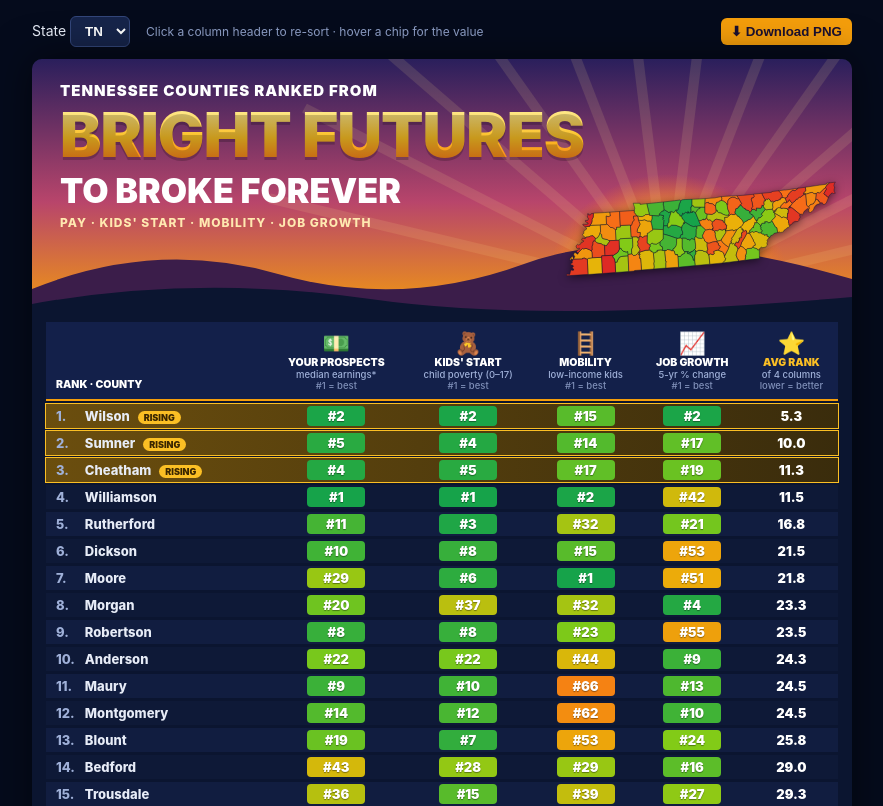
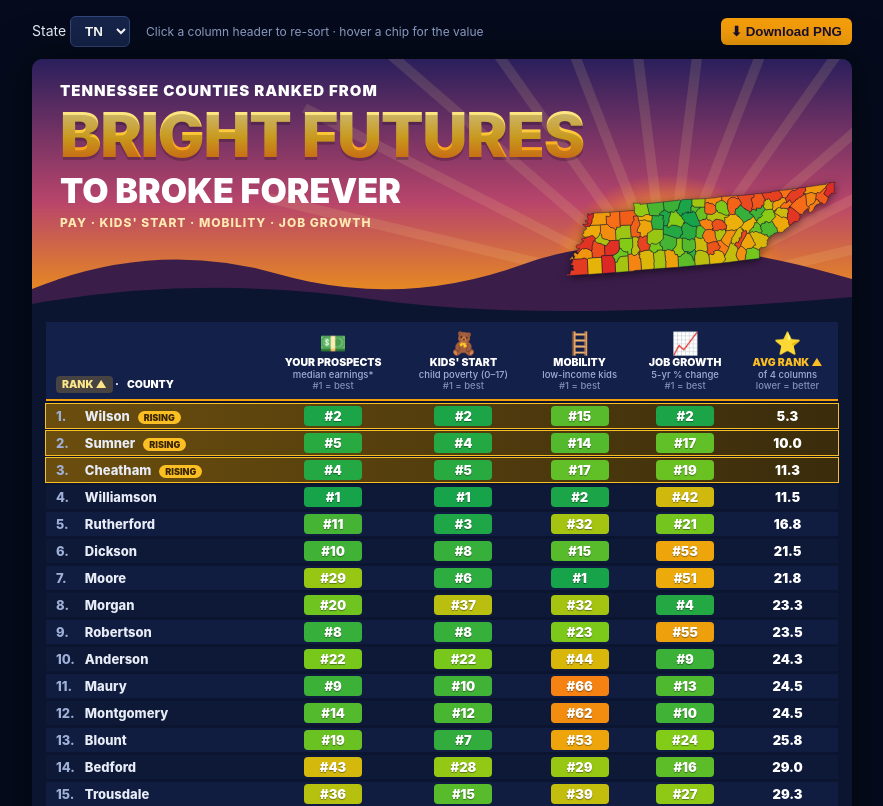
Before and after one commit to jehinkle/xbookmark-demos, a React (Vite) app: page / in a window 1280 px wide. Shown: the top 806 px of the page, without its empty margins (198-1081 px from the left). Built offline with nearby package versions, Linux system fonts and the light colour scheme.

Commit message:
County Futures: separate Rank and County name sorts with asc/desc arrows

```diff
--- a/src/App.jsx
+++ b/src/App.jsx
@@ -26,7 +26,10 @@ function heat(rank, n) {
 
 export default function App() {
   const [abbr, setAbbr] = useState('TN')
-  const [sort, setSort] = useState('avg')
+  const [sort, setSortS] = useState('avg')
+  const [dir, setDir] = useState(1)
+  const setSort = k => { if (k === sort) setDir(d => -d); else { setSortS(k); setDir(1) } }
+  const arrow = k => sort === k ? (dir === 1 ? ' ▲' : ' ▼') : ''
   const [tip, setTip] = useState(null)
   const posterRef = useRef(null)
   const { raw, map } = STATES[abbr]
@@ -43,7 +46,7 @@ export default function App() {
     return r
   }, [raw])
   const n = rows.length
-  const shown = useMemo(() => sort === 'avg' ? rows : [...rows].sort((a, b) => a.rk[sort] - b.rk[sort] || a.overall - b.overall), [rows, sort])
+  const shown = useMemo(() => [...rows].sort((a, b) => dir * (sort === 'avg' ? a.overall - b.overall : sort === 'name' ? a.name.localeCompare(b.name) : (a.rk[sort] - b.rk[sort] || a.overall - b.overall))), [rows, sort, dir])
   const last = rows[n - 1]
 
   const download = async () => {
@@ -86,10 +89,10 @@ export default function App() {
         <table>
           <thead>
             <tr>
-              <th className="nm" onClick={() => setSort('avg')}>RANK · COUNTY</th>
+              <th className="nm"><span className={'sk' + (sort === 'avg' ? ' on' : '')} onClick={() => setSort('avg')} title="Sort by overall rank">RANK{arrow('avg')}</span> · <span className={'sk' + (sort === 'name' ? ' on' : '')} onClick={() => setSort('name')} title="Sort by county name">COUNTY{arrow('name')}</span></th>
               {COLS.map(c => <th key={c.key} onClick={() => setSort(c.key)} className={sort === c.key ? 'on' : ''} title={c.tip}>
-                <div className="ic">{c.icon}</div>{c.label}<small>{c.sub}</small><small className="b">#1 = best</small></th>)}
-              <th onClick={() => setSort('avg')} className={sort === 'avg' ? 'on' : ''}><div className="ic">⭐</div>AVG RANK<small>of 4 columns</small><small className="b">lower = better</small></th>
+                <div className="ic">{c.icon}</div>{c.label}{arrow(c.key)}<small>{c.sub}</small><small className="b">#1 = best</small></th>)}
+              <th onClick={() => setSort('avg')} className={sort === 'avg' ? 'on' : ''}><div className="ic">⭐</div>AVG RANK{arrow('avg')}<small>of 4 columns</small><small className="b">lower = better</small></th>
             </tr>
           </thead>
           <tbody>
--- a/src/index.css
+++ b/src/index.css
@@ -33,3 +33,6 @@ footer{padding:18px 26px 22px}
 .legend{text-align:right;font-size:13px;margin:6px 0 14px;color:#cbd5f0}
 .notes{font-size:10.5px;color:#8fa0c8;line-height:1.5;text-align:center}
 .tip{position:fixed;background:#fff;color:#111;padding:5px 8px;border-radius:5px;font-size:12px;font-weight:700;pointer-events:none;z-index:9;box-shadow:0 2px 8px #0006}
+th.nm .sk { cursor: pointer; padding: 2px 6px; border-radius: 4px; }
+th.nm .sk:hover { background: rgba(255,255,255,.08); }
+th.nm .sk.on { background: rgba(251,191,36,.22); color: #fde68a; }
```
